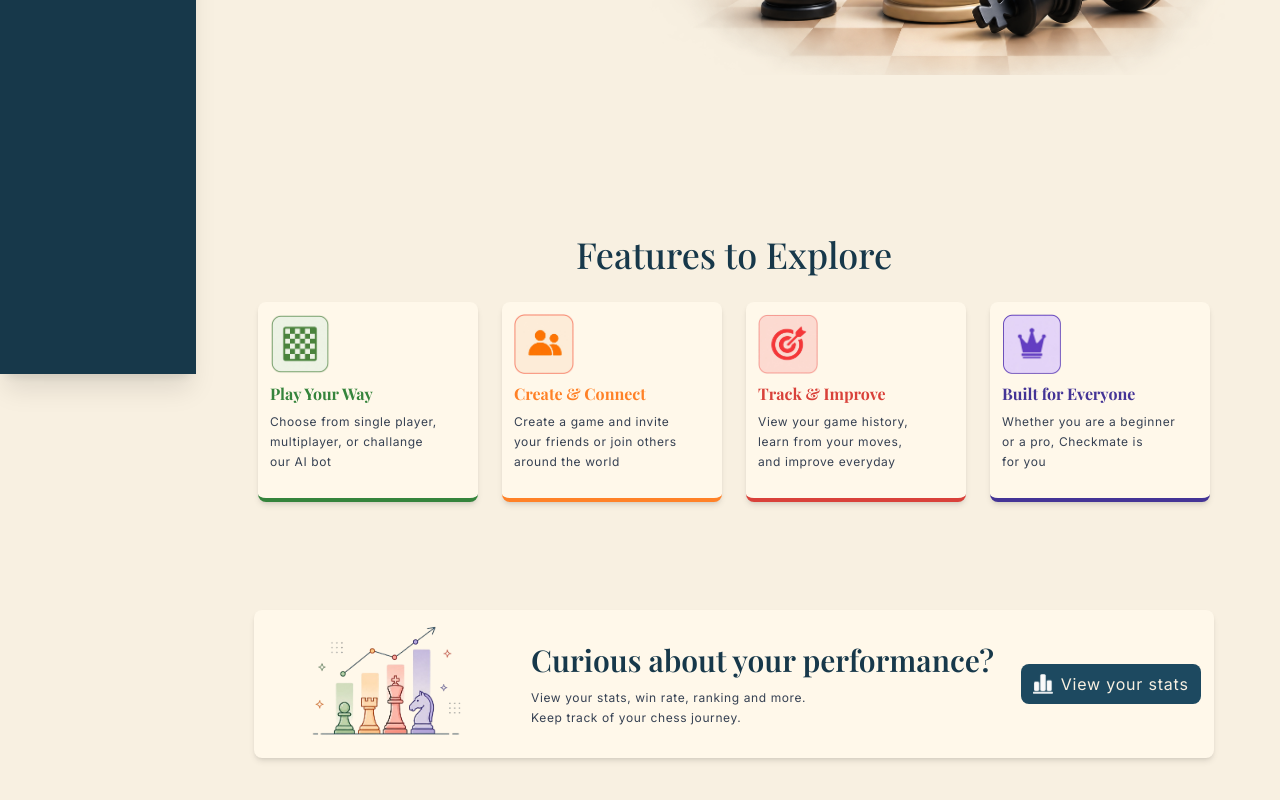
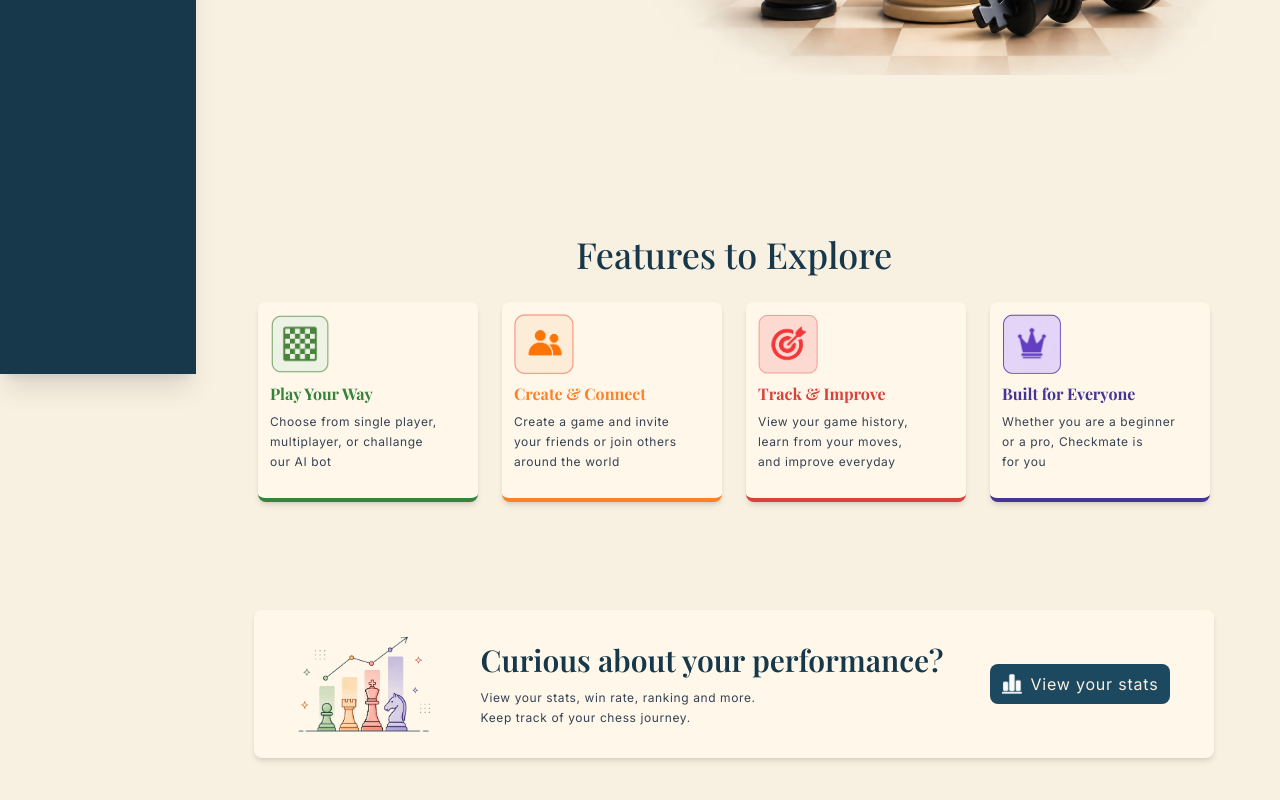
Before and after one commit to rameenali19/Chess-Game, a React (Vite) app: page / in a window 1280 px wide. Shown: the part 426-1226 px from the top of the page. Built offline with nearby package versions, Linux system fonts and the light colour scheme; no server answers.

Commit message:
cropping icon

```diff
--- a/src/components/HomePageStats.jsx
+++ b/src/components/HomePageStats.jsx
@@ -6,11 +6,11 @@ function HomePageStats() {
   const navigate = useNavigate()
   return (
     <div className="flex bg-[#FFF8EA] w-240 h-37 justify-around shadow-md
-     rounded-lg items-center m-12">
+     rounded-lg items-center m-12 px-5">
 
       <Icon
         name="stats"
-        className="h-42 hover:scale-105 transition"
+        className="h-25 hover:scale-105 transition"
       />
 
       <div className="flex flex-col gap-3">
```
Also changed, not shown: src/assets/Icons/stats.png.
